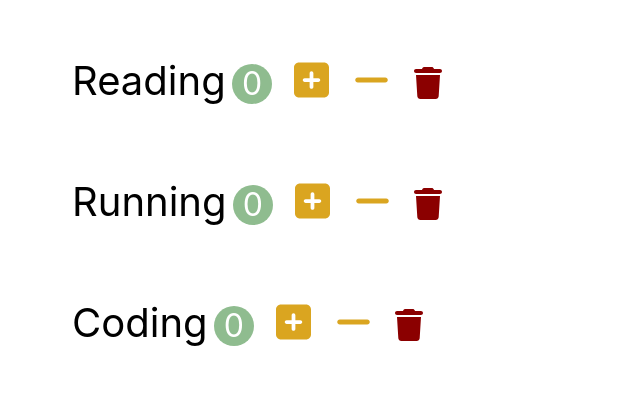
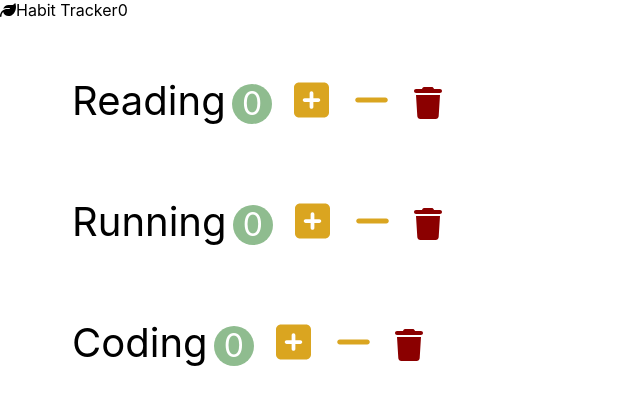
Before and after one commit to sinde530/project, a React (Create React App) app in the folder react/dream-coding/: page / in a window 1280 px wide. Shown: the top 404 px of the page, without its empty margins (0-640 px from the left). Built offline with nearby package versions, Linux system fonts and the light colour scheme.

Commit message:
state로 listItem +1추가될시 TotalCount 나오게 하기

```diff
--- a/react/dream-coding/src/App.js
+++ b/react/dream-coding/src/App.js
@@ -1,6 +1,5 @@
 import React, { Component } from "react";
 import './App.css';
-import Index from './components/habitPlan';
 import ListItem from './components/habitPlan/ListItem';
 import Navbar from './components/Navbar';
 
@@ -37,7 +36,9 @@ export default class App extends Component {
   render() {
     return (
       <div className="App">
-        {/* <Navbar totalCount={this.props.item.filter(item => item.count > 0)} /> */}
+        <Navbar
+          totalCount={this.state.listItem.filter(item => item.count > 0).length}
+        />
         <ListItem
           habit={this.state.listItem}
           onIncrement={this.handleIncrement}
```
